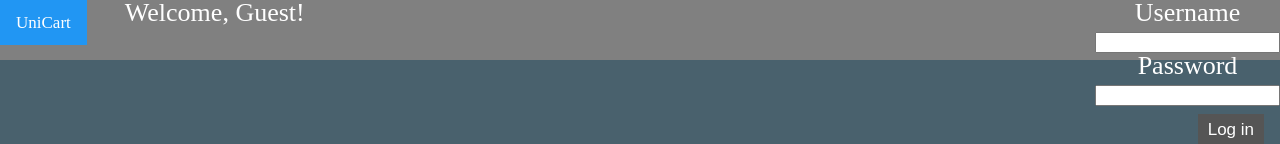
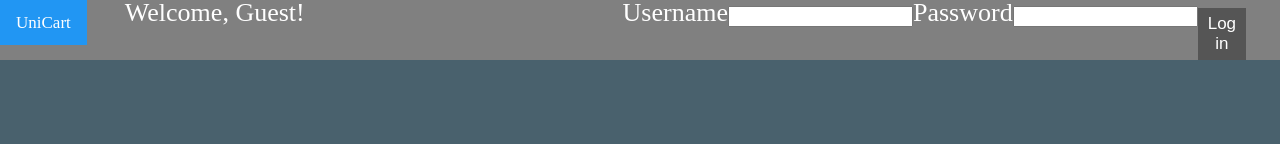
Before and after one commit to J-Vega/wishlist-app-client, a React (Create React App) app: page /wishlist in a window 1280 px wide. Shown: the top 144 px of the page. Built offline with nearby package versions, Linux system fonts and the light colour scheme; no server answers.

Commit message:
removed unnecessary css

```diff
--- a/src/components/login-form.css
+++ b/src/components/login-form.css
@@ -17,3 +17,9 @@
 .login-container button:hover {
     background-color: green;
   }
+
+.js-signin-form{
+    width: 40%;
+    float: left;
+    display: inline-flex;
+}
```
